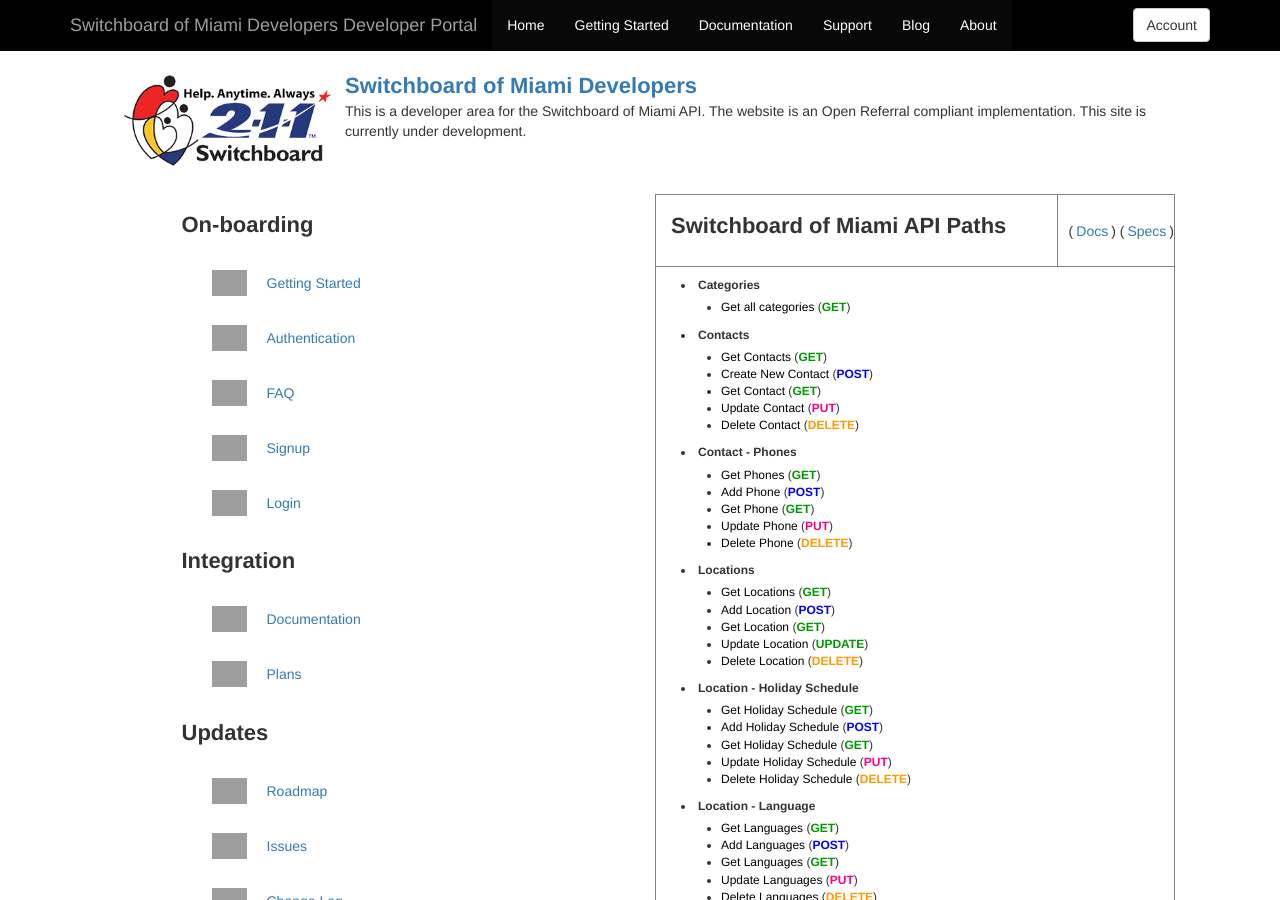
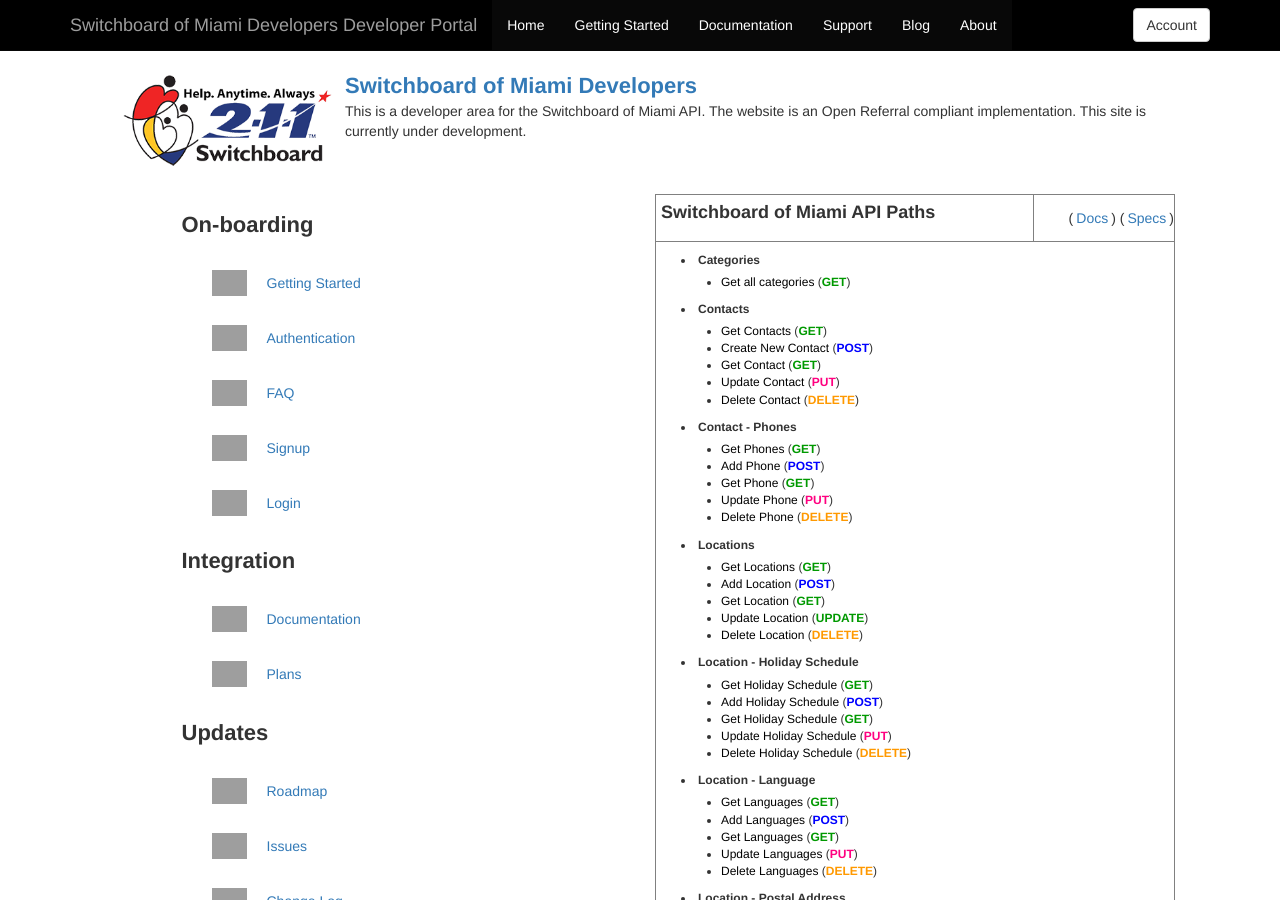
Before and after one commit to xrysanthos/developer-portal, a Jekyll site: the page built from index.html, in a window 1280 px wide and 900 px high. Built offline with Jekyll 4.4.1, drawn with Linux system fonts in a browser that asks for light colours; grey boxes are pictures that could not be loaded.

Commit message:
clean up

```diff
--- a/index.html
+++ b/index.html
@@ -347,7 +347,7 @@
 
                     <tr>
                       <td align="left">
-                        <p style="font-size: 22px; padding: 15px;"><strong>{{ api.name }} Paths</strong></p>
+                        <p style="font-size: 18px; padding: 5px;"><strong>{{ api.name }} Paths</strong></p>
                       </td>
                       <td align="right">
                         (<a href="http://{{ site.github_org }}.github.io/{{ site.gitub_repo }}/{{ documentation_url }}" title="View Documentation" style="padding: 3px;">Docs</a>)
```
